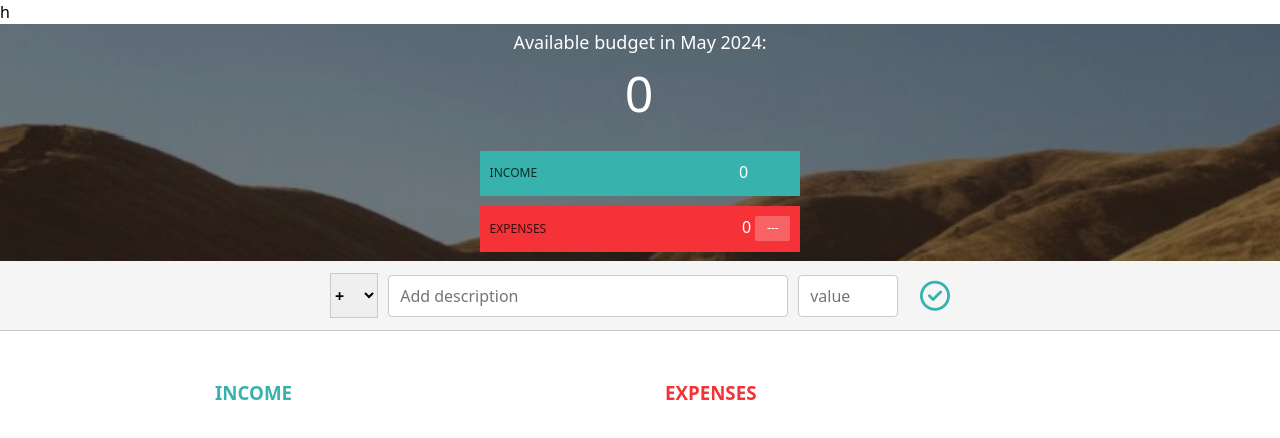
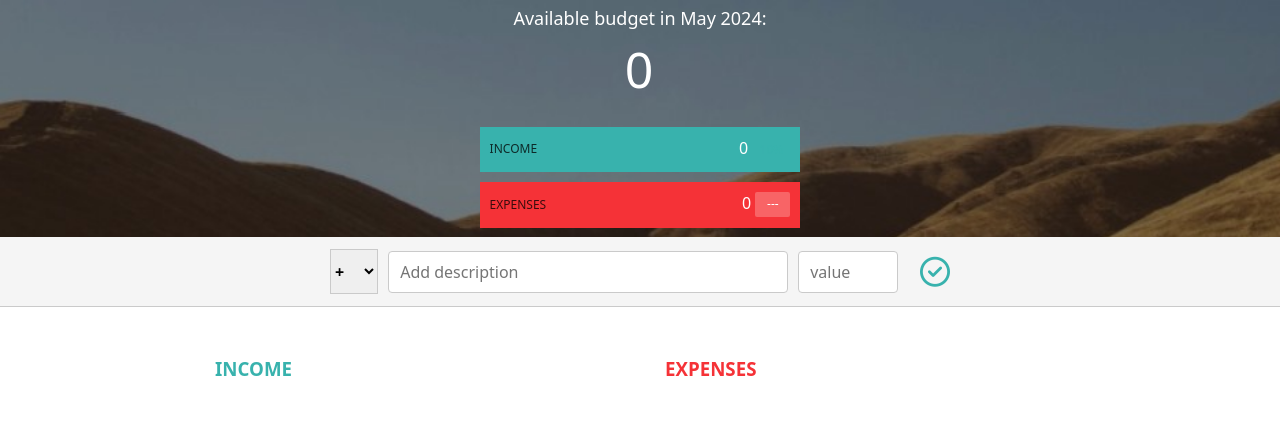
Before and after one commit to michaelburg/my-budget, a plain HTML site: page index.html in a window 1280 px wide. Drawn offline with Linux system fonts and the light colour scheme.

Commit message:
fixed extra p

```diff
--- a/index.html
+++ b/index.html
@@ -11,7 +11,6 @@
     <link rel="stylesheet" href="style.css" />
   </head>
   <body>
-    <p>h</p>
     <div class="header">
       <h2 id="headWithDate"></h2>
       <h1 id="totalBudget">0</h1>
```
